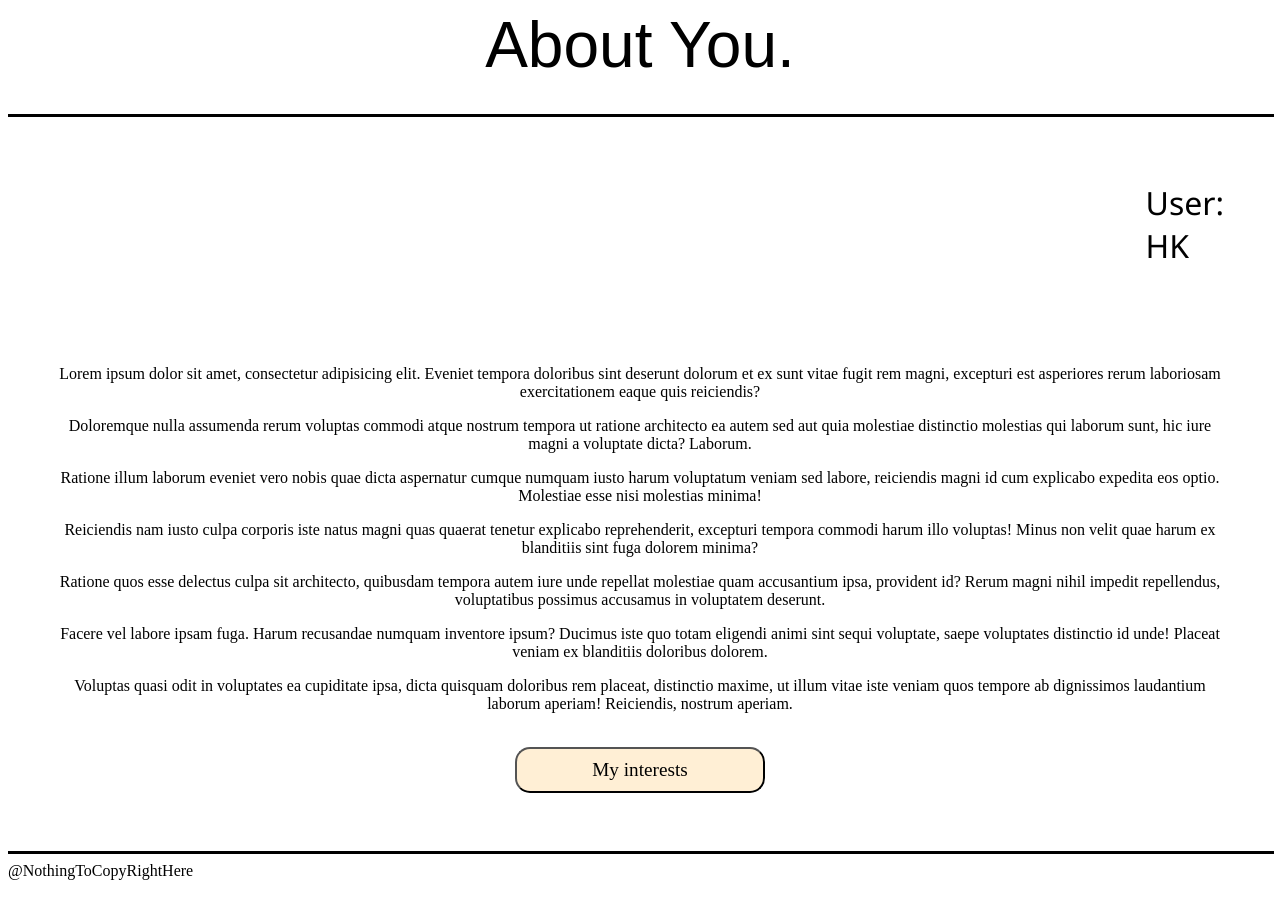
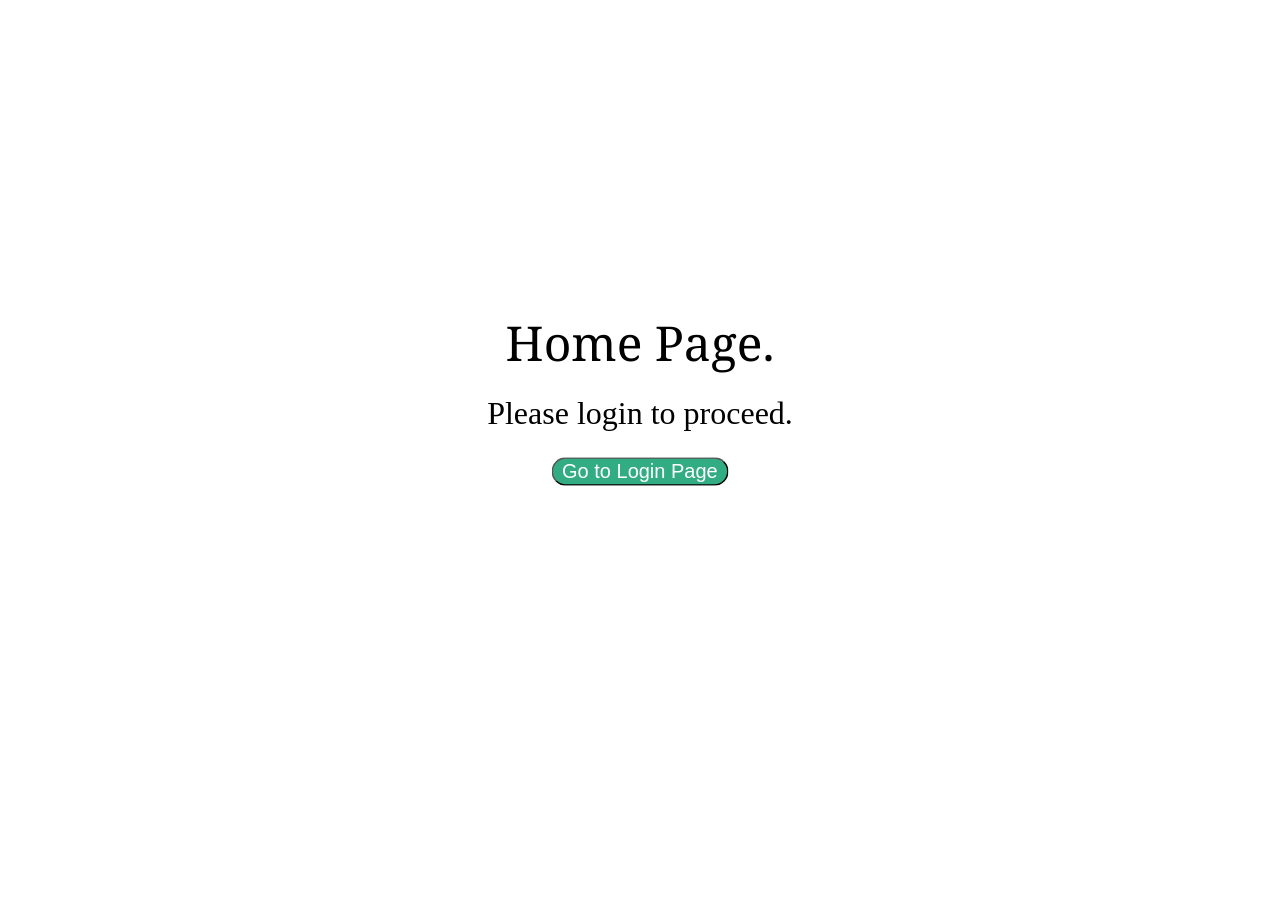
Before and after one commit to Hemanthkumar2k04/basic-web-project.github.io, a plain HTML site: page index.html in a window 1280 px wide. After the commit the page ends 800 px from the top, so only its background shows below. Drawn offline with Linux system fonts and the light colour scheme.

Commit message:
added home page and login page

```diff
--- a/index.html
+++ b/index.html
@@ -3,30 +3,40 @@
 <head>
     <meta charset="UTF-8">
     <meta name="viewport" content="width=device-width, initial-scale=1.0">
-    <title>Main Page</title>
-    <link rel="stylesheet" href="styles.css">
+    <title>Home</title>
+    <style>
+        body {
+            display: flex;
+            justify-content: center;
+            align-items: center;
+            height: 100vh;
+            margin: 0;
+            text-align: center;
+            flex-direction: column; /* Stack the paragraphs vertically */
+        }
+        p {
+            margin: 10px 0; /* Add some spacing between the paragraphs */
+        }
+        .heading{
+            font-family: Georgia, 'Times New Roman', Times, serif;
+            font-size: 3rem;
+        }
+        .content{
+            font-size: 2rem;
+        }
+        button{
+            margin: 20px;
+            transform: scale(1.50);
+            background-color: rgb(50, 172, 131);
+            border-width: 1px;
+            color: white;
+            border-radius: 25px;
+        }
+    </style>
 </head>
 <body>
-    <header>
-        About You.
-        <hr width="100%" size="3" color="black">
-    </header>
-    <p id="name">User: HK</p>
-    <div class="about">
-        <p>Lorem ipsum dolor sit amet, consectetur adipisicing elit. Eveniet tempora doloribus sint deserunt dolorum et ex sunt vitae fugit rem magni, excepturi est asperiores rerum laboriosam exercitationem eaque quis reiciendis?</p>
-        <p>Doloremque nulla assumenda rerum voluptas commodi atque nostrum tempora ut ratione architecto ea autem sed aut quia molestiae distinctio molestias qui laborum sunt, hic iure magni a voluptate dicta? Laborum.</p>
-        <p>Ratione illum laborum eveniet vero nobis quae dicta aspernatur cumque numquam iusto harum voluptatum veniam sed labore, reiciendis magni id cum explicabo expedita eos optio. Molestiae esse nisi molestias minima!</p>
-        <p>Reiciendis nam iusto culpa corporis iste natus magni quas quaerat tenetur explicabo reprehenderit, excepturi tempora commodi harum illo voluptas! Minus non velit quae harum ex blanditiis sint fuga dolorem minima?</p>
-        <p>Ratione quos esse delectus culpa sit architecto, quibusdam tempora autem iure unde repellat molestiae quam accusantium ipsa, provident id? Rerum magni nihil impedit repellendus, voluptatibus possimus accusamus in voluptatem deserunt.</p>
-        <p>Facere vel labore ipsam fuga. Harum recusandae numquam inventore ipsum? Ducimus iste quo totam eligendi animi sint sequi voluptate, saepe voluptates distinctio id unde! Placeat veniam ex blanditiis doloribus dolorem.</p>
-        <p>Voluptas quasi odit in voluptates ea cupiditate ipsa, dicta quisquam doloribus rem placeat, distinctio maxime, ut illum vitae iste veniam quos tempore ab dignissimos laudantium laborum aperiam! Reiciendis, nostrum aperiam.</p>
-        <br>
-        <button type="submit" onclick="location.href='interests.html'">My interests</button>
-    </div>
-
-    <footer>
-        <hr width="100%" size="3" color="black">
-        @NothingToCopyRightHere
-    </footer>
+    <p class="demo heading">Home Page.</p>
+    <p class="demo content">Please login to proceed.</p>
+    <button type="submit" onclick="location.href='login.html'">Go to Login Page</button>
 </body>
 </html>
--- /dev/null
+++ b/login-style.css
@@ -0,0 +1,36 @@
+body{
+    display: flex;
+    justify-content: center;
+    align-items: center;
+    height: 100vh;
+    margin: 0;
+    background-color:  #f3f4f6;
+}
+.login-box{
+    text-align: center;
+    padding: 20px 30px;
+    border: 1px solid #ccc;
+    border-radius: 8px;
+    box-shadow: 0 4px 8px rgba(0, 0, 0, 0.1);
+    background-color: #ffffff;
+    width: 300px;
+}
+input{
+    width: 100%;
+    padding: 8px 10px;
+    box-sizing: border-box;
+    border-radius: 15px;
+}
+button{
+    width: 50%;
+    padding: 10px;
+    margin-top: 10px;
+    background-color: lightblue;
+    border: none;
+    border-radius: 15px;
+    cursor: pointer;
+}
+#label1{
+    font-weight:bolder;
+    font-size: 2rem;
+}
```
Also changed, not shown: about.html (added, +32 -0 lines), login.html (added, +22 -0 lines), script.js (added, +11 -0 lines), styles.css (line endings or trailing spaces).
